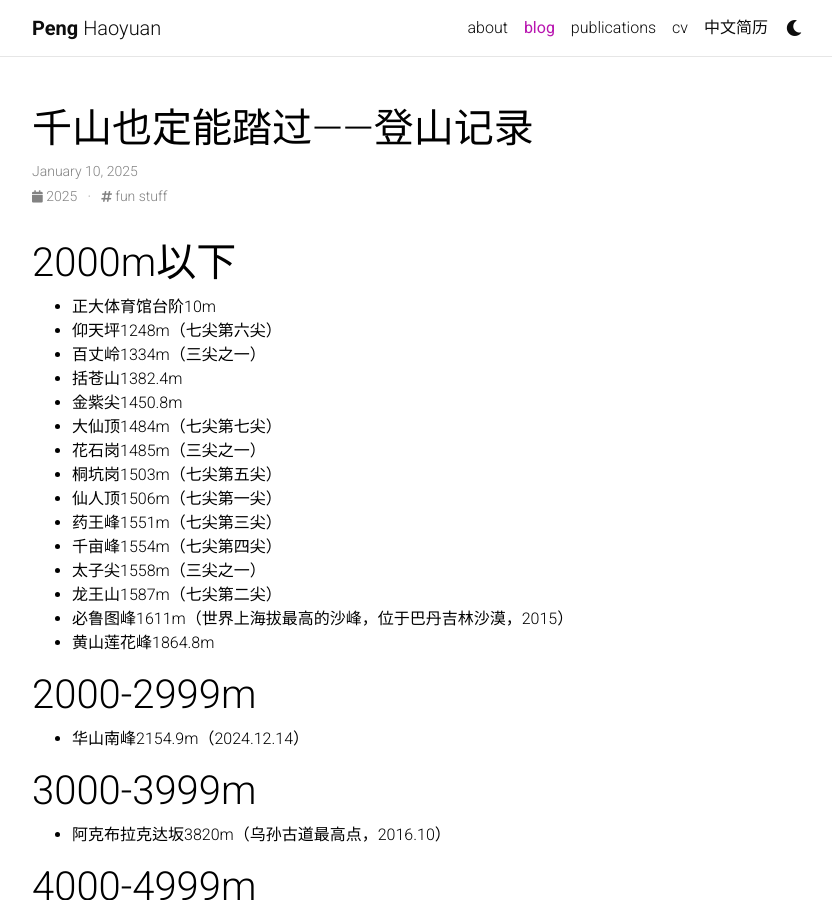
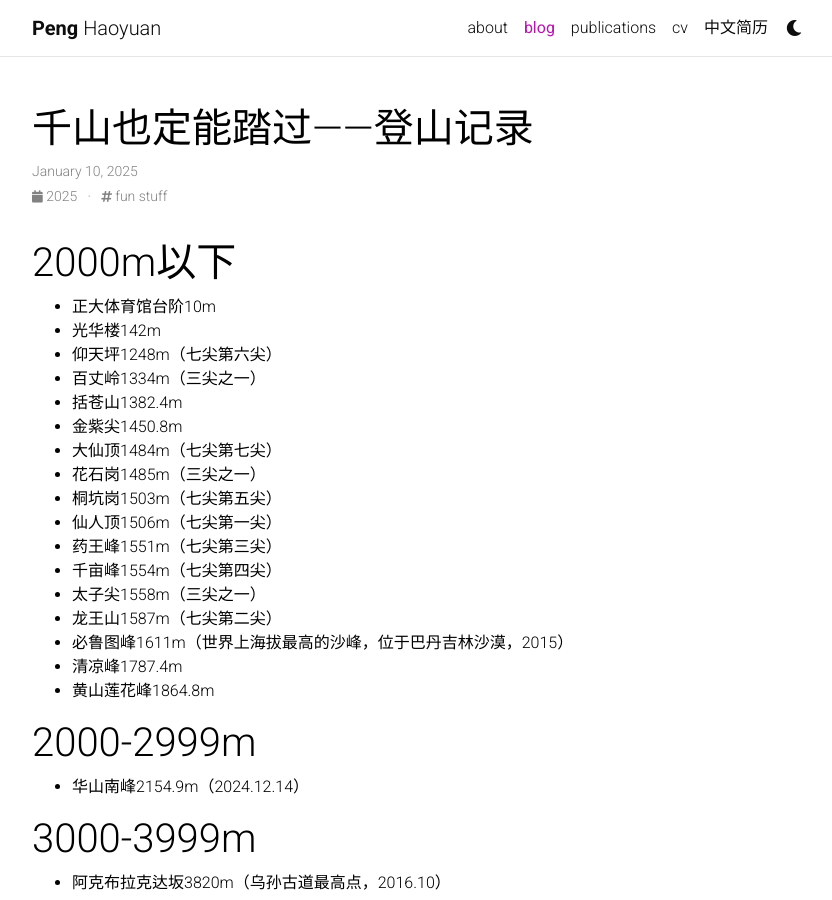
Before and after one commit to HaoyuanPeng/haoyuanpeng.github.io, a Jekyll site: the page built from _posts/2025-01-10-mountains.md, in a window 1280 px wide and 900 px high. Shown: the whole window, without its empty margins (223-1055 px from the left). Built offline with Jekyll 4.4.1, drawn with Linux system fonts in a browser that asks for light colours; comment, search, counter and statistics services are not loaded; a style sheet for code colours, icons or effects is not loaded.

Commit message:
添加了光华楼和清凉峰

```diff
--- a/_posts/2025-01-10-mountains.md
+++ b/_posts/2025-01-10-mountains.md
@@ -9,6 +9,7 @@ relatedposts: false
 
 # 2000m以下
 - 正大体育馆台阶10m
+- 光华楼142m
 - 仰天坪1248m（七尖第六尖）
 - 百丈岭1334m（三尖之一）
 - 括苍山1382.4m
@@ -22,6 +23,7 @@ relatedposts: false
 - 太子尖1558m（三尖之一）
 - 龙王山1587m（七尖第二尖）
 - 必鲁图峰1611m（世界上海拔最高的沙峰，位于巴丹吉林沙漠，2015）
+- 清凉峰1787.4m
 - 黄山莲花峰1864.8m
 
 # 2000-2999m
```
